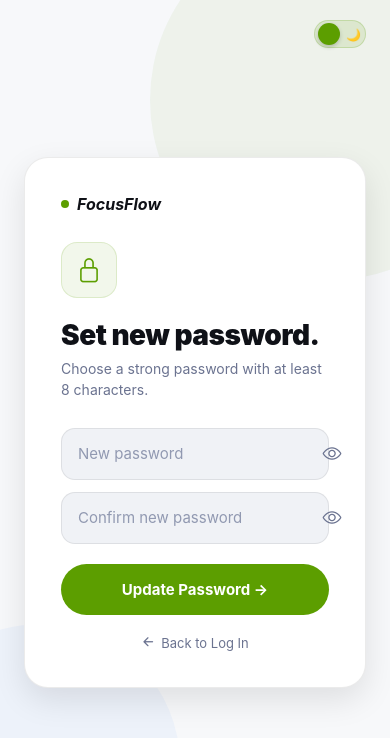
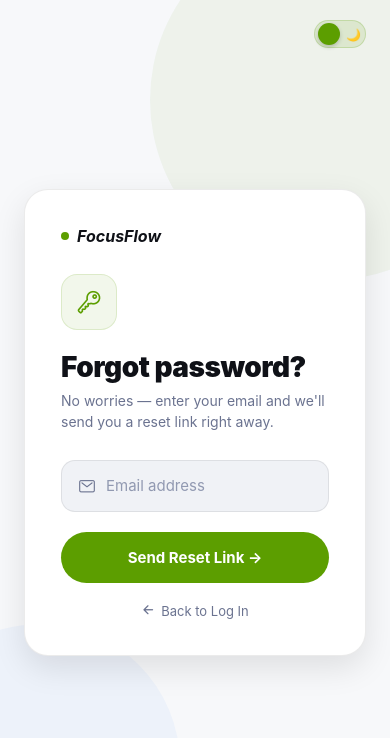
Before and after one commit to Sumayya-Afrin/SmartStudyScheduler-backend, a React Native app: screen /ForgotPassword in a window 390 px wide. Shown: the top 738 px of the page. Built offline with nearby package versions, Linux system fonts and the light colour scheme.

Commit message:
feat: Rename ResetPasswordScreen to ForgotPasswordScreen and update functionality for password reset

```diff
--- a/src/screens/ForgotPasswordScreen.tsx
+++ b/src/screens/ForgotPasswordScreen.tsx
@@ -1,4 +1,4 @@
-// screens/ResetPasswordScreen.tsx
+// screens/ForgotPasswordScreen.tsx
 import React, { useState, useRef, useEffect } from 'react';
 import {
   View,
@@ -24,31 +24,15 @@ const ThemedInput = ({
   placeholder,
   value,
   onChangeText,
-  secureTextEntry,
-  rightElement,
+  keyboardType,
 }: {
   placeholder: string;
   value: string;
   onChangeText: (v: string) => void;
-  secureTextEntry?: boolean;
-  rightElement?: React.ReactNode;
+  keyboardType?: any;
 }) => {
   const C = useTheme();
   const borderAnim = useRef(new Animated.Value(0)).current;
-
-  const onFocus = () =>
-    Animated.timing(borderAnim, {
-      toValue: 1,
-      duration: 200,
-      useNativeDriver: false,
-    }).start();
-
-  const onBlur = () =>
-    Animated.timing(borderAnim, {
-      toValue: 0,
-      duration: 200,
-      useNativeDriver: false,
-    }).start();
 
   const borderColor = borderAnim.interpolate({
     inputRange: [0, 1],
@@ -58,40 +42,58 @@ const ThemedInput = ({
     ],
   });
 
-  const inputBg = C.isDark ? '#0F1219' : '#F0F2F6';
-
   return (
     <Animated.View
-      style={[styles.inputWrap, { backgroundColor: inputBg, borderColor }]}
+      style={[
+        styles.inputWrap,
+        {
+          backgroundColor: C.isDark ? '#0F1219' : '#F0F2F6',
+          borderColor,
+        },
+      ]}
     >
+      <Ionicons
+        name="mail-outline"
+        size={18}
+        color={C.muted}
+        style={styles.inputIcon}
+      />
       <TextInput
         style={[styles.input, { color: C.text }]}
         placeholder={placeholder}
         placeholderTextColor={C.isDark ? '#4A5270' : '#9199B1'}
         value={value}
         onChangeText={onChangeText}
-        secureTextEntry={secureTextEntry}
         autoCapitalize="none"
-        onFocus={onFocus}
-        onBlur={onBlur}
+        keyboardType={keyboardType}
+        onFocus={() =>
+          Animated.timing(borderAnim, {
+            toValue: 1,
+            duration: 200,
+            useNativeDriver: false,
+          }).start()
+        }
+        onBlur={() =>
+          Animated.timing(borderAnim, {
+            toValue: 0,
+            duration: 200,
+            useNativeDriver: false,
+          }).start()
+        }
       />
-      {rightElement}
     </Animated.View>
   );
 };
 
 // ── Inner screen ──────────────────────────────────────────────────────────────
-const ResetPasswordScreenInner = ({ navigation }: { navigation: any }) => {
+const ForgotPasswordScreenInner = ({ navigation }: { navigation: any }) => {
   const C = useTheme();
   const { width } = useResponsive();
   const isWide = width >= 640;
 
-  const [password, setPassword] = useState('');
-  const [confirmPassword, setConfirmPassword] = useState('');
-  const [showPassword, setShowPassword] = useState(false);
-  const [showConfirm, setShowConfirm] = useState(false);
+  const [email, setEmail] = useState('');
   const [isLoading, setIsLoading] = useState(false);
-  const [done, setDone] = useState(false);
+  const [sent, setSent] = useState(false);
 
   const fadeAnim = useRef(new Animated.Value(0)).current;
   const slideAnim = useRef(new Animated.Value(24)).current;
@@ -111,42 +113,23 @@ const ResetPasswordScreenInner = ({ navigation }: { navigation: any }) => {
     ]).start();
   }, []);
 
-  const handleUpdate = async () => {
-    if (!password) {
-      Alert.alert('Missing field', 'Please enter a new password.');
-      return;
-    }
-    if (password !== confirmPassword) {
-      Alert.alert('Password mismatch', 'Passwords do not match.');
-      return;
-    }
-    if (password.length < 8) {
-      Alert.alert('Too short', 'Password must be at least 8 characters.');
+  const handleReset = async () => {
+    if (!email) {
+      Alert.alert('Missing field', 'Please enter your email address.');
       return;
     }
     setIsLoading(true);
     try {
-      await api.post('/auth/update-password', { password });
-      setDone(true);
+      await api.post('/auth/forgot-password', { email });
+      setSent(true);
     } catch {
-      Alert.alert('Error', 'Failed to update password. Please try again.');
+      Alert.alert('Error', 'Could not send reset email. Please try again.');
     } finally {
       setIsLoading(false);
     }
   };
 
   const accentFg = C.isDark ? C.bg : '#ffffff';
-  const inputBg = C.isDark ? '#0F1219' : '#F0F2F6';
-
-  const eyeBtn = (show: boolean, toggle: () => void) => (
-    <TouchableOpacity onPress={toggle} style={styles.eyeBtn}>
-      <Ionicons
-        name={show ? 'eye-off-outline' : 'eye-outline'}
-        size={20}
-        color={C.muted}
-      />
-    </TouchableOpacity>
-  );
 
   return (
     <ScrollView
@@ -190,12 +173,12 @@ const ResetPasswordScreenInner = ({ navigation }: { navigation: any }) => {
           <Text style={[styles.logoText, { color: C.text }]}>FocusFlow</Text>
         </View>
 
-        {done ? (
-          // ── Success state ──────────────────────────────────────────
-          <View style={styles.successWrap}>
+        {sent ? (
+          // ── Success state ────────────────────────────────────────────
+          <View style={styles.centeredContent}>
             <View
               style={[
-                styles.successIconWrap,
+                styles.iconWrap,
                 {
                   backgroundColor: C.isDark
                     ? 'rgba(200,245,102,0.08)'
@@ -206,34 +189,69 @@ const ResetPasswordScreenInner = ({ navigation }: { navigation: any }) => {
                 },
               ]}
             >
-              <Ionicons name="checkmark" size={32} color={C.accent} />
+              <Ionicons name="paper-plane-outline" size={30} color={C.accent} />
             </View>
+
             <Text style={[styles.title, { color: C.text, textAlign: 'center' }]}>
-              Password updated!
+              Check your inbox.
             </Text>
             <Text
+              style={[styles.subtitle, { color: C.muted, textAlign: 'center' }]}
+            >
+              We sent a password reset link to{'\n'}
+              <Text style={{ color: C.text, fontWeight: '600' }}>{email}</Text>
+            </Text>
+
+            <View
               style={[
-                styles.subtitle,
-                { color: C.muted, textAlign: 'center' },
+                styles.infoBox,
+                {
+                  backgroundColor: C.isDark
+                    ? 'rgba(200,245,102,0.05)'
+                    : 'rgba(92,158,0,0.05)',
+                  borderColor: C.isDark
+                    ? 'rgba(200,245,102,0.12)'
+                    : 'rgba(92,158,0,0.12)',
+                },
               ]}
             >
-              Your password has been changed successfully. You can now log in
-              with your new password.
-            </Text>
+              <Ionicons
+                name="information-circle-outline"
+                size={16}
+                color={C.accent}
+                style={{ marginTop: 1 }}
+              />
+              <Text style={[styles.infoText, { color: C.muted }]}>
+                Didn't receive it? Check your spam folder or try again in a few minutes.
+              </Text>
+            </View>
+
             <TouchableOpacity
               style={[styles.submitBtn, { backgroundColor: C.accent }]}
               onPress={() => navigation.navigate('Auth')}
               activeOpacity={0.85}
             >
               <Text style={[styles.submitText, { color: accentFg }]}>
-                Go to Log In →
+                Back to Log In →
+              </Text>
+            </TouchableOpacity>
+
+            <TouchableOpacity
+              onPress={() => setSent(false)}
+              style={styles.retryRow}
+            >
+              <Text style={[styles.retryText, { color: C.muted }]}>
+                Wrong email?{' '}
+                <Text style={{ color: C.accent, fontWeight: '600' }}>
+                  Try again
+                </Text>
               </Text>
             </TouchableOpacity>
           </View>
         ) : (
-          // ── Form state ─────────────────────────────────────────────
+          // ── Form state ───────────────────────────────────────────────
           <>
-            {/* Lock icon */}
+            {/* Icon */}
             <View
               style={[
                 styles.iconWrap,
@@ -247,90 +265,29 @@ const ResetPasswordScreenInner = ({ navigation }: { navigation: any }) => {
                 },
               ]}
             >
-              <Ionicons name="lock-closed-outline" size={26} color={C.accent} />
+              <Ionicons name="key-outline" size={26} color={C.accent} />
             </View>
 
             <Text style={[styles.title, { color: C.text }]}>
-              Set new password.
+              Forgot password?
             </Text>
             <Text style={[styles.subtitle, { color: C.muted }]}>
-              Choose a strong password with at least 8 characters.
+              No worries — enter your email and we'll send you a reset link right away.
             </Text>
 
-            {/* Fields */}
-            <View style={styles.fields}>
-              <ThemedInput
-                placeholder="New password"
-                value={password}
-                onChangeText={setPassword}
-                secureTextEntry={!showPassword}
-                rightElement={eyeBtn(showPassword, () =>
-                  setShowPassword((s) => !s)
-                )}
-              />
-              <ThemedInput
-                placeholder="Confirm new password"
-                value={confirmPassword}
-                onChangeText={setConfirmPassword}
-                secureTextEntry={!showConfirm}
-                rightElement={eyeBtn(showConfirm, () =>
-                  setShowConfirm((s) => !s)
-                )}
-              />
-            </View>
+            <ThemedInput
+              placeholder="Email address"
+              value={email}
+              onChangeText={setEmail}
+              keyboardType="email-address"
+            />
 
-            {/* Password strength hint */}
-            {password.length > 0 && (
-              <View style={styles.strengthRow}>
-                {[1, 2, 3, 4].map((level) => {
-                  const strength =
-                    password.length >= 12
-                      ? 4
-                      : password.length >= 10
-                      ? 3
-                      : password.length >= 8
-                      ? 2
-                      : 1;
-                  return (
-                    <View
-                      key={level}
-                      style={[
-                        styles.strengthBar,
-                        {
-                          backgroundColor:
-                            level <= strength
-                              ? strength <= 1
-                                ? '#FF6B6B'
-                                : strength === 2
-                                ? '#FFB347'
-                                : C.accent
-                              : C.isDark
-                              ? 'rgba(255,255,255,0.07)'
-                              : 'rgba(0,0,0,0.08)',
-                        },
-                      ]}
-                    />
-                  );
-                })}
-                <Text style={[styles.strengthLabel, { color: C.muted }]}>
-                  {password.length >= 12
-                    ? 'Strong'
-                    : password.length >= 10
-                    ? 'Good'
-                    : password.length >= 8
-                    ? 'Fair'
-                    : 'Weak'}
-                </Text>
-              </View>
-            )}
-
-            {/* Submit */}
             <TouchableOpacity
               style={[
                 styles.submitBtn,
                 { backgroundColor: C.accent, shadowColor: C.accent },
               ]}
-              onPress={handleUpdate}
+              onPress={handleReset}
               disabled={isLoading}
               activeOpacity={0.85}
             >
@@ -338,7 +295,7 @@ const ResetPasswordScreenInner = ({ navigation }: { navigation: any }) => {
                 <ActivityIndicator color={accentFg} />
               ) : (
                 <Text style={[styles.submitText, { color: accentFg }]}>
-                  Update Password →
+                  Send Reset Link →
                 </Text>
               )}
             </TouchableOpacity>
@@ -361,21 +318,16 @@ const ResetPasswordScreenInner = ({ navigation }: { navigation: any }) => {
 };
 
 // ── Root (owns theme state) ───────────────────────────────────────────────────
-const ResetPasswordScreen = ({ navigation }: { navigation: any }) => {
+const ForgotPasswordScreen = ({ navigation }: { navigation: any }) => {
   const [isDark, setIsDark] = useState(false);
   const C = isDark ? DARK : LIGHT;
 
   return (
     <ThemeContext.Provider value={C}>
-      <View
-        style={[
-          styles.themeToggleOverlay,
-          { backgroundColor: 'transparent' },
-        ]}
-      >
+      <View style={styles.themeToggleOverlay}>
         <ThemeToggle isDark={isDark} onToggle={() => setIsDark((d) => !d)} />
       </View>
-      <ResetPasswordScreenInner navigation={navigation} />
+      <ForgotPasswordScreenInner navigation={navigation} />
     </ThemeContext.Provider>
   );
 };
@@ -441,7 +393,7 @@ const styles = StyleSheet.create({
   logoDot: { width: 8, height: 8, borderRadius: 4 },
   logoText: { fontSize: 16, fontWeight: '700', fontStyle: 'italic' },
 
-  // Icon
+  // Icon badge
   iconWrap: {
     width: 56,
     height: 56,
@@ -461,8 +413,7 @@ const styles = StyleSheet.create({
   },
   subtitle: { fontSize: 14, lineHeight: 21, marginBottom: 28 },
 
-  // Fields
-  fields: { gap: 12, marginBottom: 12 },
+  // Input
   inputWrap: {
     flexDirection: 'row',
     alignItems: 'center',
@@ -470,26 +421,16 @@ const styles = StyleSheet.create({
     borderRadius: 14,
     paddingHorizontal: 16,
     height: 52,
-  },
-  input: { flex: 1, fontSize: 15 },
-  eyeBtn: { padding: 4 },
-
-  // Strength
-  strengthRow: {
-    flexDirection: 'row',
-    alignItems: 'center',
-    gap: 6,
     marginBottom: 20,
   },
-  strengthBar: { flex: 1, height: 3, borderRadius: 2 },
-  strengthLabel: { fontSize: 11, marginLeft: 4 },
+  inputIcon: { marginRight: 10 },
+  input: { flex: 1, fontSize: 15 },
 
   // Submit
   submitBtn: {
     borderRadius: 100,
     paddingVertical: 16,
     alignItems: 'center',
-    marginTop: 8,
     shadowOffset: { width: 0, height: 6 },
     shadowOpacity: 0.25,
     shadowRadius: 16,
@@ -507,17 +448,21 @@ const styles = StyleSheet.create({
   },
   backText: { fontSize: 13 },
 
-  // Success
-  successWrap: { alignItems: 'center', paddingVertical: 8 },
-  successIconWrap: {
-    width: 72,
-    height: 72,
-    borderRadius: 20,
+  // Success state
+  centeredContent: { alignItems: 'center' },
+  infoBox: {
+    flexDirection: 'row',
+    alignItems: 'flex-start',
+    gap: 10,
     borderWidth: 1,
-    alignItems: 'center',
-    justifyContent: 'center',
+    borderRadius: 14,
+    padding: 14,
     marginBottom: 24,
+    width: '100%',
   },
+  infoText: { fontSize: 13, lineHeight: 19, flex: 1 },
+  retryRow: { marginTop: 16 },
+  retryText: { fontSize: 13, textAlign: 'center' },
 });
 
-export default ResetPasswordScreen;
+export default ForgotPasswordScreen;
```
